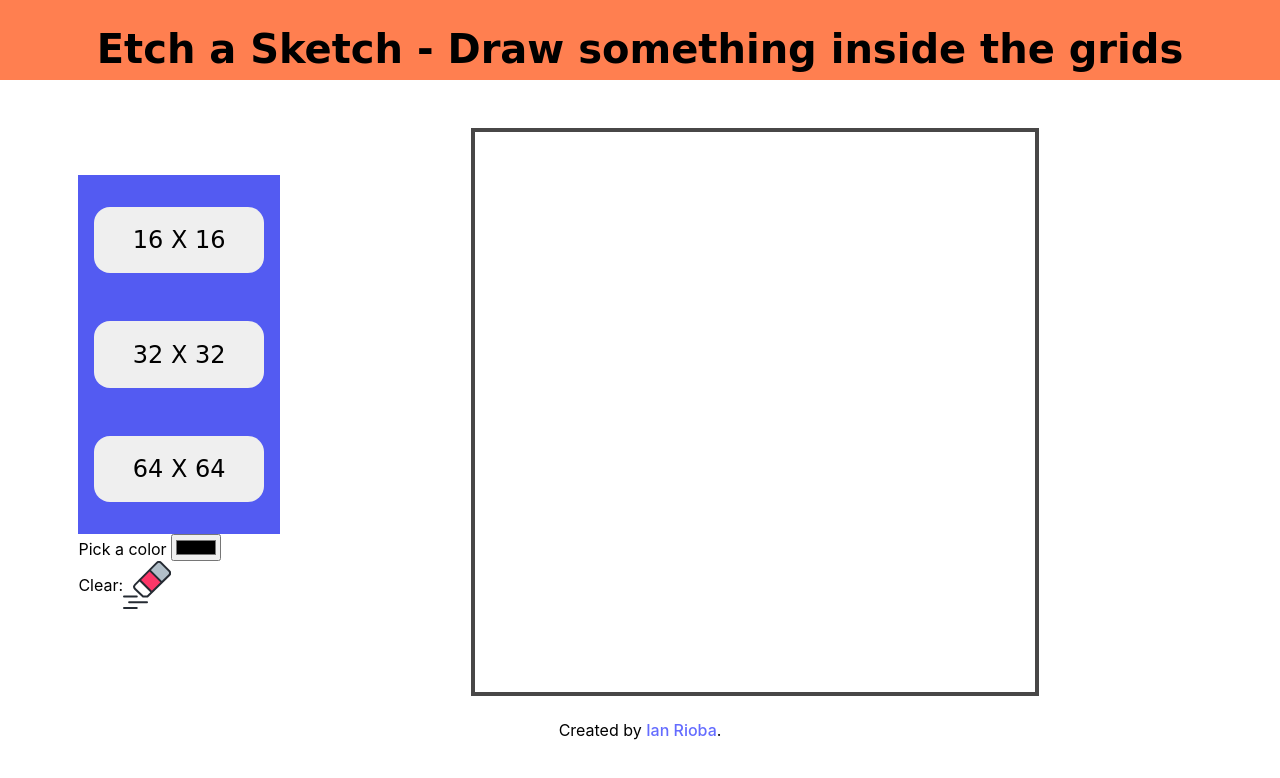
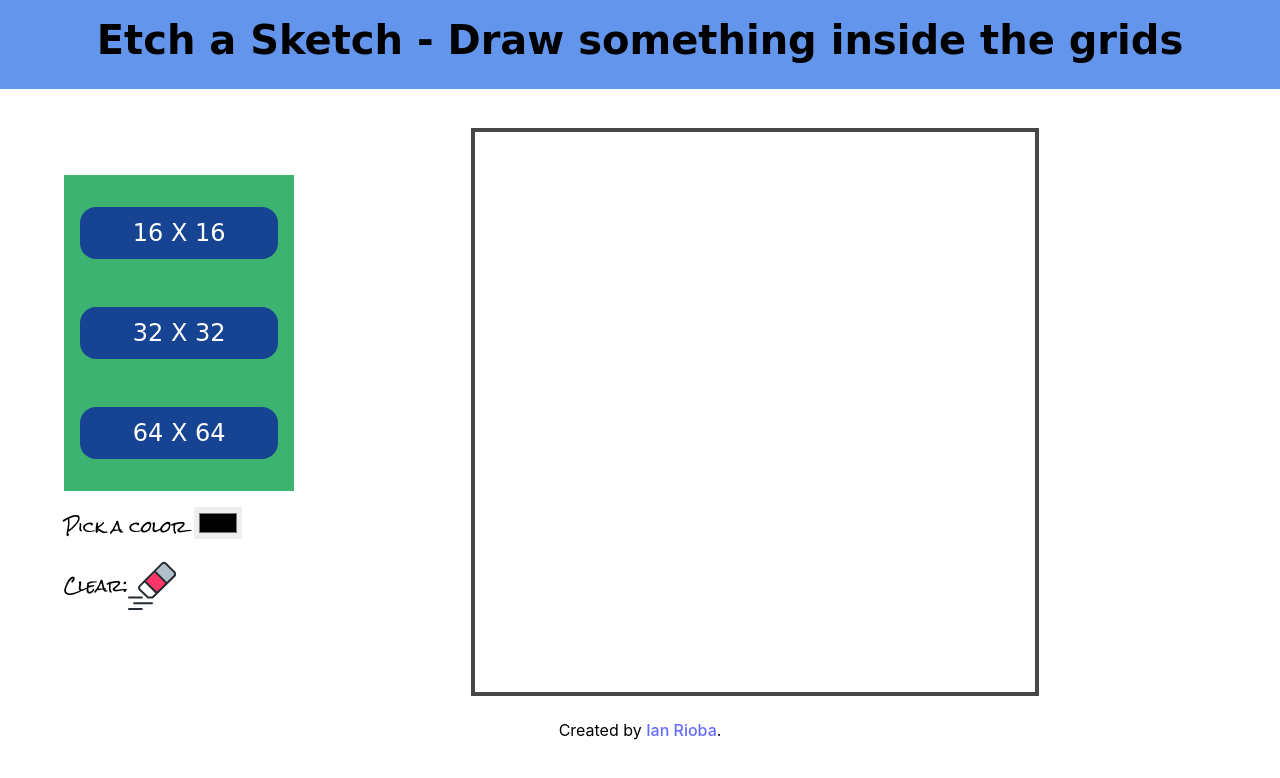
Before and after one commit to Rioba-Ian/Etch-A-Sketch, a website built with Vite: page index.html in a window 1280 px wide. Built offline with nearby package versions, Linux system fonts and the light colour scheme; a web font is replaced by a local one.

Commit message:
improve the ui--header, article

```diff
--- a/index.html
+++ b/index.html
@@ -30,7 +30,7 @@
           <button value="32">32 X 32</button>
           <button value="64">64 X 64</button>
         </aside>
-        <section>
+        <section class="color-picker">
           <label for="color-picker">Pick a color</label>
           <input type="color" name="color-picker" id="color-picker">
         </section>
--- a/style.css
+++ b/style.css
@@ -19,10 +19,12 @@ a:hover {
 
 button {
   font-family: 'Rubik Moonrocks', cursive;
-  padding: 0.8em 1.6em;
+  padding: 0.5em 1em;
+  background-color: rgb(23, 67, 147);
   font-size: clamp(1rem, 1rem + 2vw, 1.5rem);
   border-radius: 16px;
   border: none;
+  color: #fff;
 
   cursor: pointer;
 }
@@ -49,7 +51,8 @@ h1 {
 
 header {
   grid-area: header;
-  background-color: coral;
+  background-color: cornflowerblue;
+  align-self: center;
 
   text-align: center;
 }
@@ -63,7 +66,7 @@ main {
   grid-template-areas:
     "sidebar content";
   align-items: center;
-  justify-items: center;
+
 }
 
 .main {
@@ -72,10 +75,11 @@ main {
 
 .controls {
   grid-area: sidebar;
+
 }
 
 aside {
-  background-color: #535bf2;
+  background-color: mediumseagreen;
   padding: 2em 1em;
 
   display: flex;
@@ -124,7 +128,7 @@ input[type=checkbox] {
 }
 
 .rubber-on {
-  outline: 5px solid salmon;
+  outline: 8px solid salmon;
 }
 
 
@@ -142,3 +146,20 @@ input[type=checkbox]+img {
 .eraser-img {
   width: 3rem;
 }
+
+.color-picker,
+.clear {
+  margin-top: 1em;
+  font-family: 'Rock Salt', serif;
+}
+
+input[type="color"] {
+  -webkit-appearance: none;
+  border: 1px solid transparent;
+
+  width: 3rem;
+  height: 2rem;
+
+
+
+}
```
